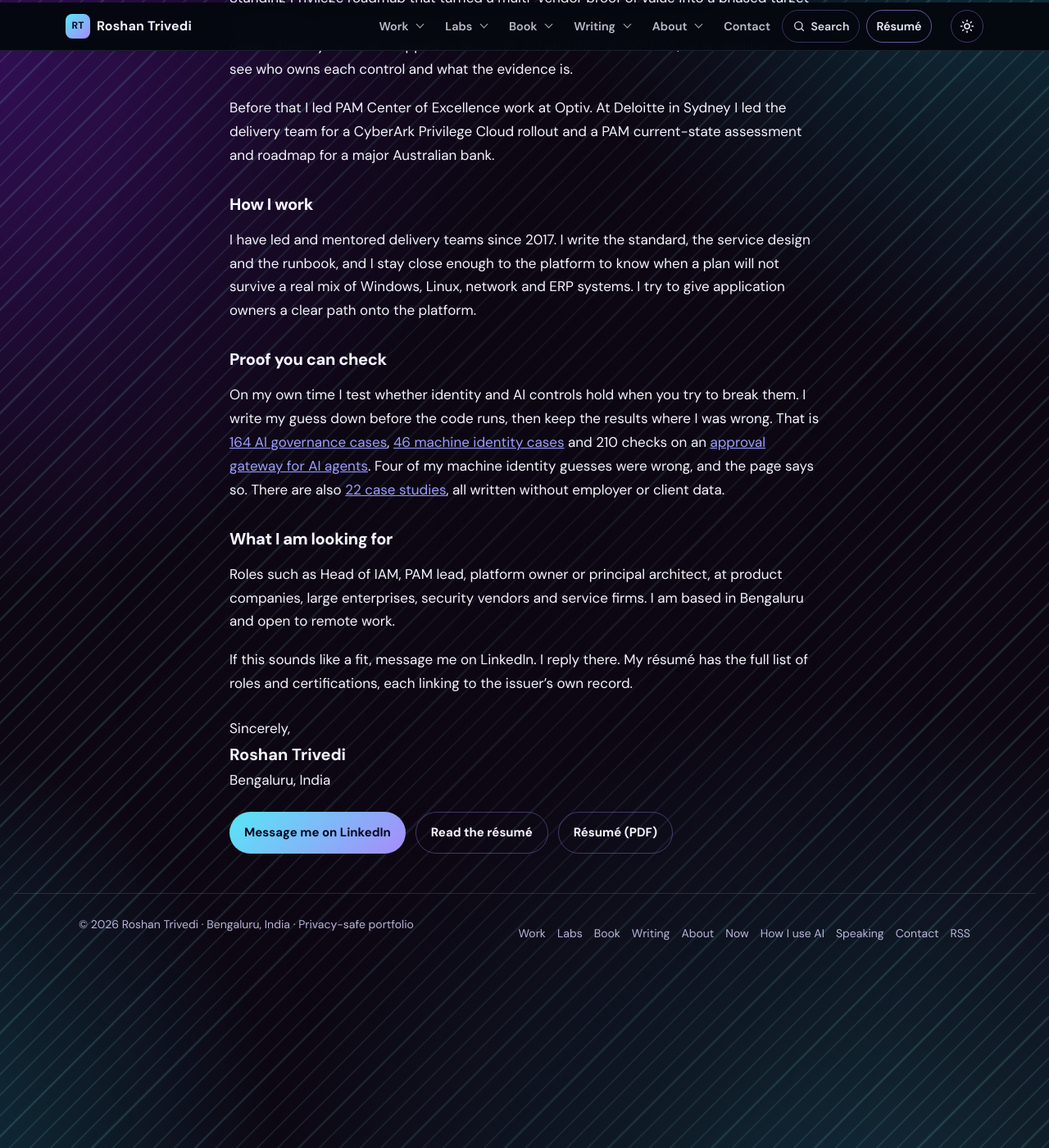
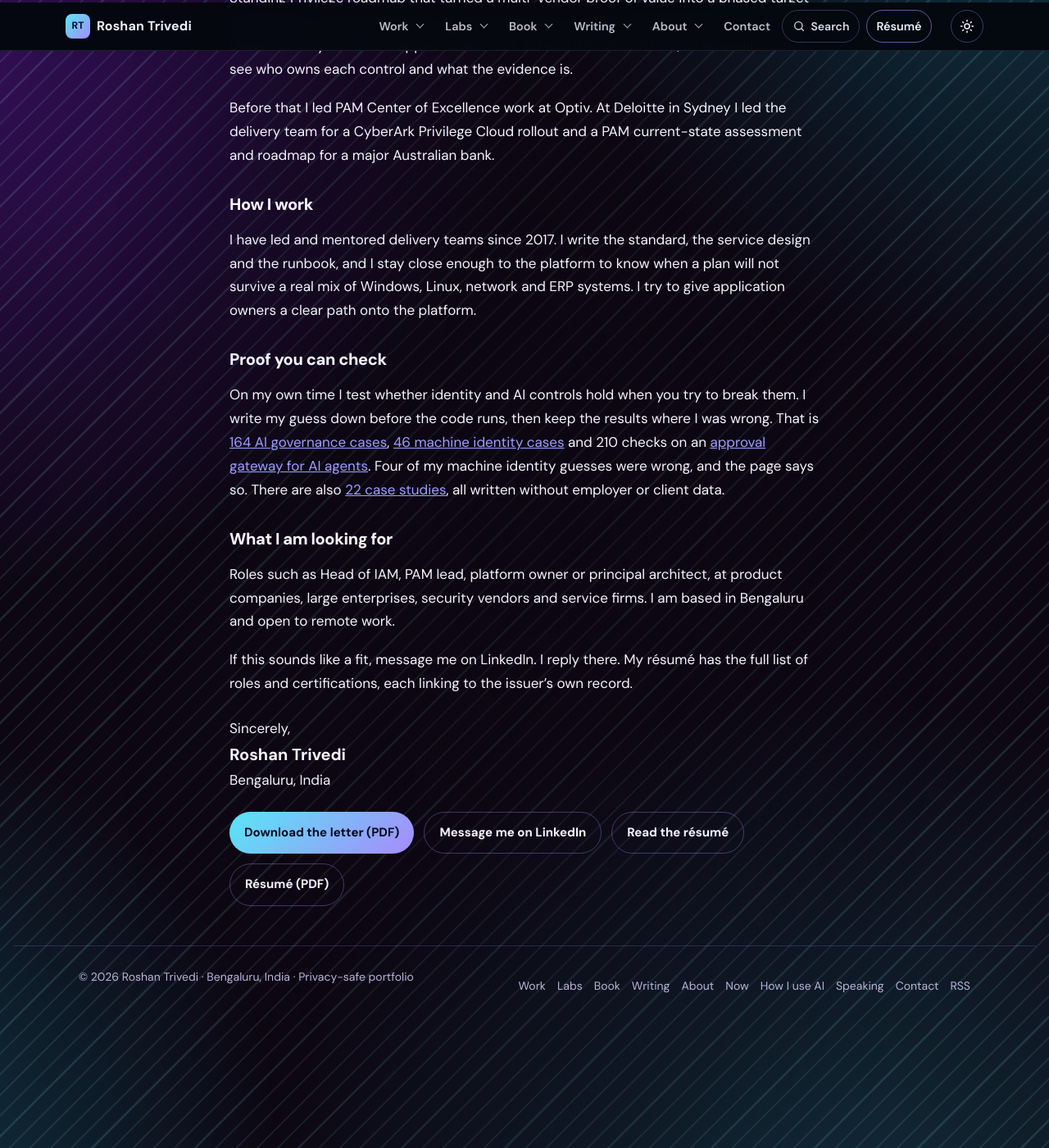
Before and after one commit to trivediroshan1-ui/trivediroshan1-ui.github.io, a Jekyll site: the page cover-letter/index.html, which Jekyll copies as it is, in a window 1280 px wide and 1400 px high, scrolled down 550 px. Shown: the whole window at 82% size. Built offline with Jekyll 4.4.1, drawn with Linux system fonts in a browser that asks for light colours.

Commit message:
Cover letter: PDF download and a Cover letter section on the résumé page

```diff
--- a/cover-letter/index.html
+++ b/cover-letter/index.html
@@ -31,7 +31,8 @@
       .dl{display:inline-flex;align-items:center;justify-content:center;gap:8px;border-radius:999px;padding:12px 18px;font-weight:700;font-size:15px;background:linear-gradient(135deg,#58e6f6,#a78bfa);color:#070a1f!important;text-decoration:none!important;min-height:44px}
       .dl:hover{filter:brightness(1.08)}
       .dl.alt{background:transparent;color:var(--text)!important;border:1px solid var(--line-strong)}
-      @media print{.hg-sitenav,.hg-foot,.acts,.skip{display:none!important}body{background:#fff!important;color:#000!important}.letter{font-size:12.5pt}}
+      .print-only{display:none}
+      @media print{.hg-sitenav,.hg-foot,.acts,.skip,.hero{display:none!important}.print-only{display:block!important;margin:0 0 6px}.print-only b{display:block}body{background:#fff!important;color:#000!important}.letter{font-size:10.5pt;line-height:1.45;gap:9px;max-width:none}.letter h2{font-size:12pt;margin:4px 0 -3px}.letter .sign b{font-size:12pt}.print-only b{font-size:16pt!important}}
     </style>
     <link rel="stylesheet" href="/assets/polish.css?v=20261019d">
       <link rel="stylesheet" href="/assets/theme.css">
@@ -55,6 +56,7 @@
         <p class="dek">Who I am, what I have done and the kind of role I am looking for.</p>
       </header>
       <article class="letter">
+        <p class="print-only"><b>Roshan Trivedi</b>Bengaluru, India &middot; linkedin.com/in/roshan-trivedi-ciam &middot; roshantrivedi.co.in</p>
         <p>Dear hiring manager,</p>
         <p>I am looking for a senior identity and privileged access role where about half the job is leading people and half is designing the system. I currently own a credential management platform and the privileged access product portfolio around it, and I have spent 14+ years in IAM and PAM across India, the UK and Australia.</p>
         <h2>What I have done</h2>
@@ -69,7 +71,8 @@
         <p>If this sounds like a fit, message me on LinkedIn. I reply there. My r&eacute;sum&eacute; has the full list of roles and certifications, each linking to the issuer&rsquo;s own record.</p>
         <p class="sign">Sincerely,<b>Roshan Trivedi</b>Bengaluru, India</p>
         <div class="acts">
-          <a class="dl" href="https://www.linkedin.com/in/roshan-trivedi-ciam/" rel="noopener">Message me on LinkedIn</a>
+          <a class="dl" href="/Roshan_Trivedi_Cover_Letter.pdf" download>Download the letter (PDF)</a>
+          <a class="dl alt" href="https://www.linkedin.com/in/roshan-trivedi-ciam/" rel="noopener">Message me on LinkedIn</a>
           <a class="dl alt" href="/resume/">Read the r&eacute;sum&eacute;</a>
           <a class="dl alt" href="/Roshan_Trivedi_Resume.pdf">R&eacute;sum&eacute; (PDF)</a>
         </div>
--- a/resume/index.html
+++ b/resume/index.html
@@ -74,7 +74,7 @@
         <p class="eyebrow">R&eacute;sum&eacute;</p>
         <h1>Roshan Trivedi</h1>
         <p class="dek">IAM &amp; PAM Platform Owner and Architect &middot; Credential Management, Zero Standing Privilege, Non-Human Identity</p>
-        <p class="meta">Bengaluru, India &middot; <a href="mailto:trivedi.roshan1@gmail.com">trivedi.roshan1@gmail.com</a> &middot; <a href="https://www.linkedin.com/in/roshan-trivedi-ciam/">LinkedIn</a> &middot; <a href="https://github.com/trivediroshan1-ui">GitHub</a> &middot; <a href="/cover-letter/">Cover letter</a></p>
+        <p class="meta">Bengaluru, India &middot; <a href="mailto:trivedi.roshan1@gmail.com">trivedi.roshan1@gmail.com</a> &middot; <a href="https://www.linkedin.com/in/roshan-trivedi-ciam/">LinkedIn</a> &middot; <a href="https://github.com/trivediroshan1-ui">GitHub</a> &middot; <a href="/cover-letter/">Cover letter</a> (<a href="/Roshan_Trivedi_Cover_Letter.pdf" download>PDF</a>)</p>
       </header>
       <div class="rs-top">
       <section><h2>Executive profile</h2>
@@ -109,6 +109,9 @@
           <li class="cred is-expired"><img class="cred-img" src="/assets/certs/cyberark-certified-delivery-engineer-epm-cde-epm.svg" alt="" width="280" height="150" loading="lazy"><b>Certified Delivery Engineer, EPM (CDE-EPM)</b><small>CyberArk &middot; May 2024 to May 2026</small><span class="st exp">Expired</span></li>
           <li class="cred is-expired"><img class="cred-img" src="/assets/certs/aws-solutions-architect-associate.svg" alt="" width="280" height="150" loading="lazy"><b>Solutions Architect &ndash; Associate</b><small>AWS &middot; Feb 2019 to Feb 2022</small><span class="st exp">Expired</span><a class="vf" href="https://www.credly.com/badges/df70edc2-9179-4945-b9cd-aa1dec056c86/public_url" rel="noopener">Verify credential &#8599;</a></li>
         </ul></section>
+      <section id="cover-letter"><h2>Cover letter</h2>
+        <p class="body-text">A one page letter for hiring managers: the senior IAM and PAM role I am looking for, what I have done and the proof you can check. About half leadership and half architecture.</p>
+        <p style="display:flex;flex-wrap:wrap;gap:12px;margin:12px 0 0"><a class="dl" href="/cover-letter/">Read the cover letter</a> <a class="dl" href="/Roshan_Trivedi_Cover_Letter.pdf" download style="background:transparent;color:var(--text)!important;border:1px solid var(--line-strong)">Download the PDF</a></p></section>
       <section><h2>Independent research and publications</h2>
         <p class="body-text"><a href="/ai-governance-lab/">AI Governance Lab</a> (personal project, October 2026). 13 rounds and 164 test cases on made-up data checking whether AI-governance controls hold; every expected result is hashed before the code runs, and corrections are published. Free 69-page book.</p>
         <p class="body-text"><a href="/book/">Who Approved That?</a> (October 2026). A free 138-page book on putting a human approval step in front of AI agent tool calls: 210 scripted checks, 81 use cases, mapped to the OWASP MCP Top 10.</p>
```
Also changed, not shown: 1 other file.
